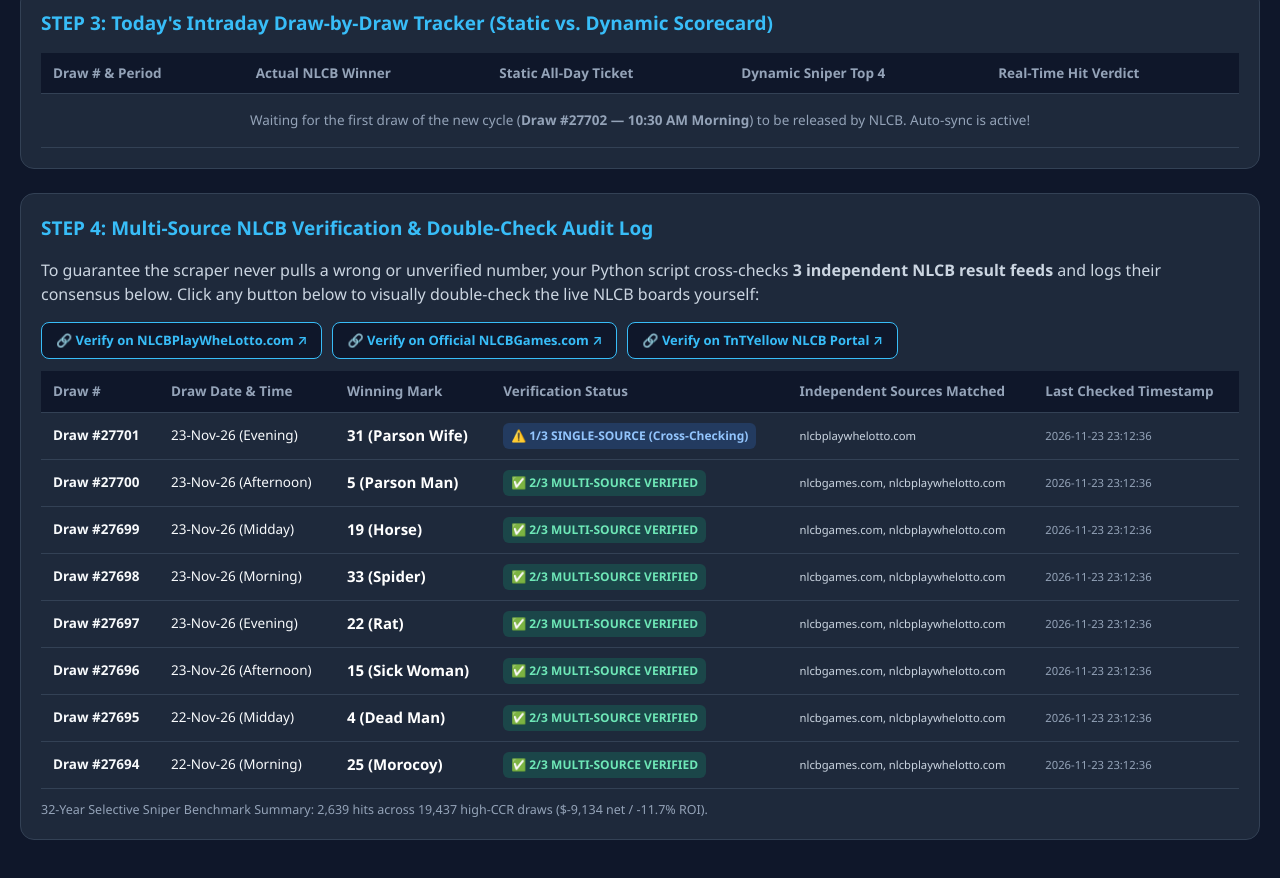
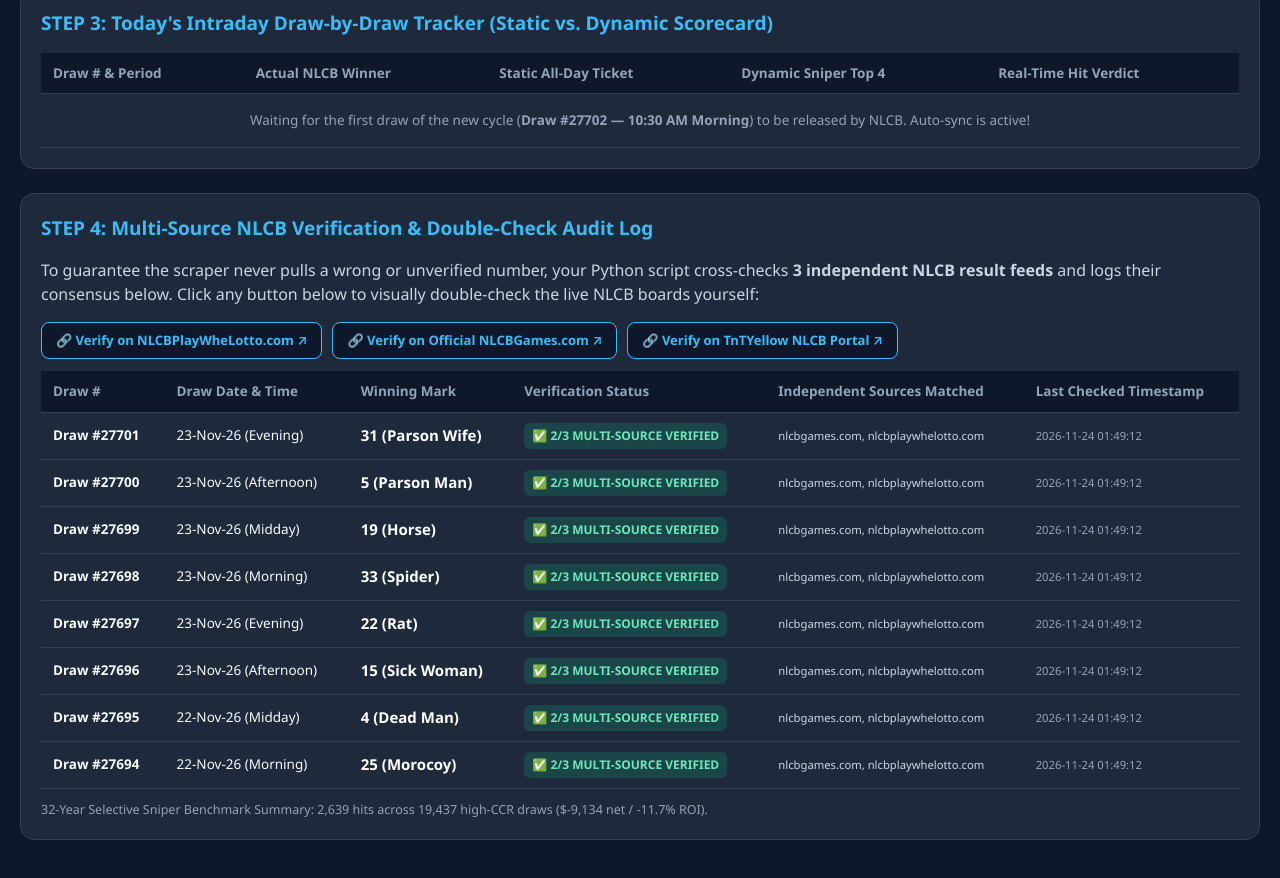
Before and after one commit to jefraser9872-glitch/tt-stat-calc-v4, a plain HTML site: page index.html in a window 1280 px wide. Shown: the part 1894-2772 px from the top of the page. Drawn offline with Linux system fonts and the light colour scheme.

Commit message:
Auto-sync NLCB draws & refresh V4 dashboard

```diff
--- a/index.html
+++ b/index.html
@@ -50,7 +50,7 @@
 <body>
 <div class="container">
     <div class="status-bar">
-        <div>🟢 <strong>24/7 AUTO-SYNC ACTIVE (MOBILE & PC):</strong> Refreshes every 60s | Last Synced: <strong>07:12:43 PM AST (23-Nov-2026)</strong></div>
+        <div>🟢 <strong>24/7 AUTO-SYNC ACTIVE (MOBILE & PC):</strong> Refreshes every 60s | Last Synced: <strong>09:49:23 PM AST (23-Nov-2026)</strong></div>
         <div>Latest Verified NLCB Result: <strong>Draw #27701 (23-Nov-26 Evening) = 31 (Parson Wife)</strong></div>
     </div>
 
@@ -90,7 +90,7 @@
     <div class="hero">
         <h1>STEP 1: Clear-Cut Ticket Selector — Static All-Day vs. Live Dynamic Picks (Next: Draw #27702 — 10:30 AM Morning)</h1>
         <p style="margin:0;color:#cbd5e1;">
-            Trained across <strong>27,701</strong> draws in <strong>5.79s</strong> &nbsp;|&nbsp;
+            Trained across <strong>27,701</strong> draws in <strong>10.66s</strong> &nbsp;|&nbsp;
             Live V4 Selective Gate: <span class="badge badge-green">🟢 TIER-1 SUPER CONFLUENCE (SNIPER GREEN LIGHT) (CCR: 17.08%)</span>
         </p>
 
@@ -251,9 +251,9 @@
             <td><strong>Draw #27701</strong></td>
             <td>23-Nov-26 (Evening)</td>
             <td><strong style="font-size:15px;color:#fff;">31 (Parson Wife)</strong></td>
-            <td><span class="badge badge-blue">⚠️ 1/3 SINGLE-SOURCE (Cross-Checking)</span></td>
-            <td><small style="color:#cbd5e1;">nlcbplaywhelotto.com</small></td>
-            <td><small style="color:#94a3b8;">2026-11-23 23:12:36</small></td>
+            <td><span class="badge badge-green">✅ 2/3 MULTI-SOURCE VERIFIED</span></td>
+            <td><small style="color:#cbd5e1;">nlcbgames.com, nlcbplaywhelotto.com</small></td>
+            <td><small style="color:#94a3b8;">2026-11-24 01:49:12</small></td>
         </tr>
 
         <tr>
@@ -262,7 +262,7 @@
             <td><strong style="font-size:15px;color:#fff;">5 (Parson Man)</strong></td>
             <td><span class="badge badge-green">✅ 2/3 MULTI-SOURCE VERIFIED</span></td>
             <td><small style="color:#cbd5e1;">nlcbgames.com, nlcbplaywhelotto.com</small></td>
-            <td><small style="color:#94a3b8;">2026-11-23 23:12:36</small></td>
+            <td><small style="color:#94a3b8;">2026-11-24 01:49:12</small></td>
         </tr>
 
         <tr>
@@ -271,7 +271,7 @@
             <td><strong style="font-size:15px;color:#fff;">19 (Horse)</strong></td>
             <td><span class="badge badge-green">✅ 2/3 MULTI-SOURCE VERIFIED</span></td>
             <td><small style="color:#cbd5e1;">nlcbgames.com, nlcbplaywhelotto.com</small></td>
-            <td><small style="color:#94a3b8;">2026-11-23 23:12:36</small></td>
+            <td><small style="color:#94a3b8;">2026-11-24 01:49:12</small></td>
         </tr>
 
         <tr>
@@ -280,7 +280,7 @@
             <td><strong style="font-size:15px;color:#fff;">33 (Spider)</strong></td>
             <td><span class="badge badge-green">✅ 2/3 MULTI-SOURCE VERIFIED</span></td>
             <td><small style="color:#cbd5e1;">nlcbgames.com, nlcbplaywhelotto.com</small></td>
-            <td><small style="color:#94a3b8;">2026-11-23 23:12:36</small></td>
+            <td><small style="color:#94a3b8;">2026-11-24 01:49:12</small></td>
         </tr>
 
         <tr>
@@ -289,7 +289,7 @@
             <td><strong style="font-size:15px;color:#fff;">22 (Rat)</strong></td>
             <td><span class="badge badge-green">✅ 2/3 MULTI-SOURCE VERIFIED</span></td>
             <td><small style="color:#cbd5e1;">nlcbgames.com, nlcbplaywhelotto.com</small></td>
-            <td><small style="color:#94a3b8;">2026-11-23 23:12:36</small></td>
+            <td><small style="color:#94a3b8;">2026-11-24 01:49:12</small></td>
         </tr>
 
         <tr>
@@ -298,7 +298,7 @@
             <td><strong style="font-size:15px;color:#fff;">15 (Sick Woman)</strong></td>
             <td><span class="badge badge-green">✅ 2/3 MULTI-SOURCE VERIFIED</span></td>
             <td><small style="color:#cbd5e1;">nlcbgames.com, nlcbplaywhelotto.com</small></td>
-            <td><small style="color:#94a3b8;">2026-11-23 23:12:36</small></td>
+            <td><small style="color:#94a3b8;">2026-11-24 01:49:12</small></td>
         </tr>
 
         <tr>
@@ -307,7 +307,7 @@
             <td><strong style="font-size:15px;color:#fff;">4 (Dead Man)</strong></td>
             <td><span class="badge badge-green">✅ 2/3 MULTI-SOURCE VERIFIED</span></td>
             <td><small style="color:#cbd5e1;">nlcbgames.com, nlcbplaywhelotto.com</small></td>
-            <td><small style="color:#94a3b8;">2026-11-23 23:12:36</small></td>
+            <td><small style="color:#94a3b8;">2026-11-24 01:49:12</small></td>
         </tr>
 
         <tr>
@@ -316,7 +316,7 @@
             <td><strong style="font-size:15px;color:#fff;">25 (Morocoy)</strong></td>
             <td><span class="badge badge-green">✅ 2/3 MULTI-SOURCE VERIFIED</span></td>
             <td><small style="color:#cbd5e1;">nlcbgames.com, nlcbplaywhelotto.com</small></td>
-            <td><small style="color:#94a3b8;">2026-11-23 23:12:36</small></td>
+            <td><small style="color:#94a3b8;">2026-11-24 01:49:12</small></td>
         </tr>
 
             </tbody>
```
Also changed, not shown: play_whe_live_dashboard.html (+12 -12 lines), 1 other file.
